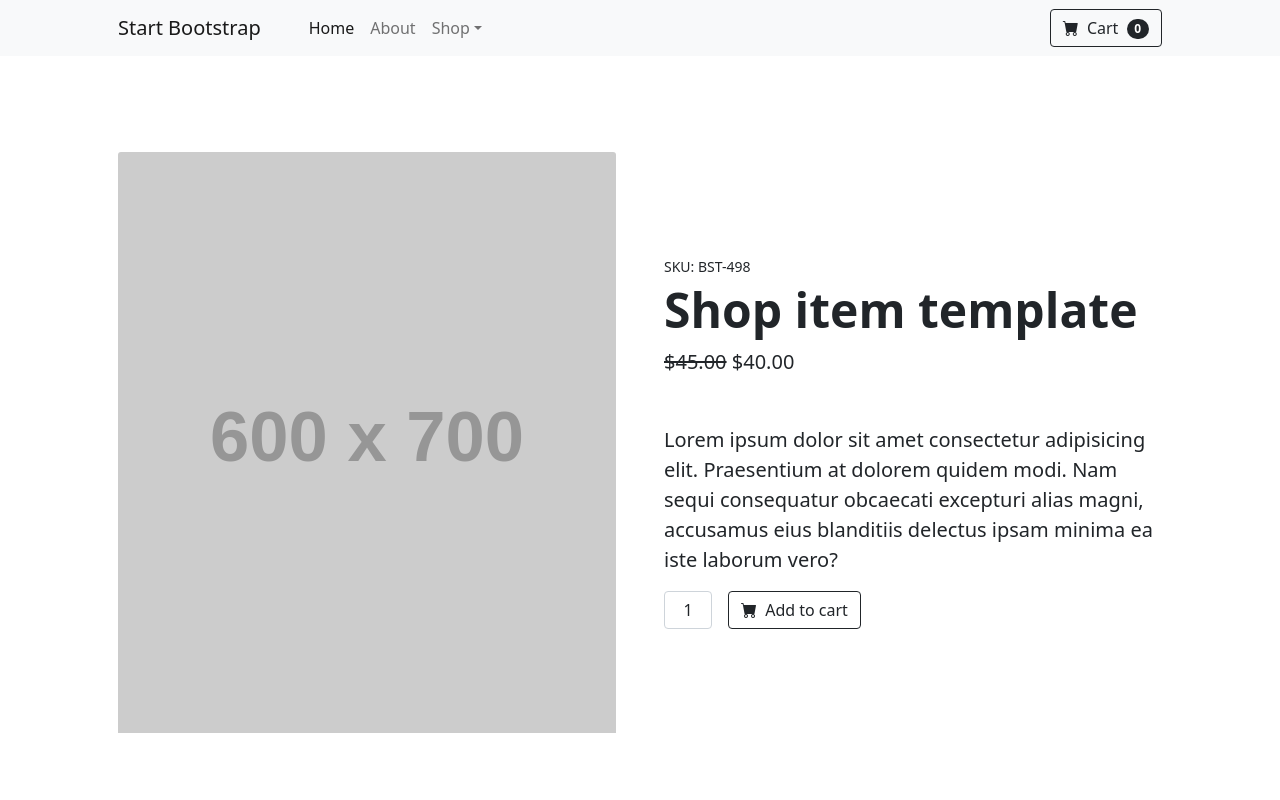
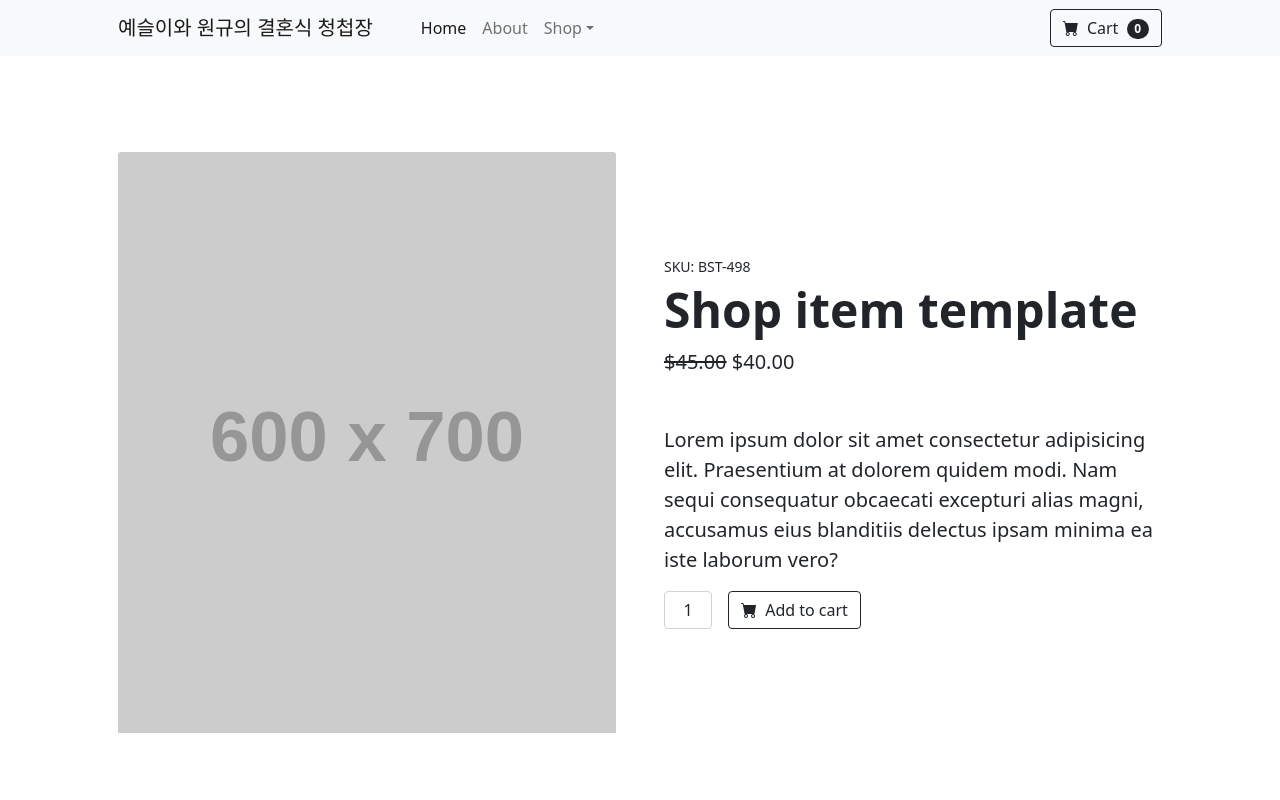
Before and after one commit to WonQuu/WonQuu.github.io, a plain HTML site: page index.html in a window 1280 px wide. Shown: the top 800 px of the page. Drawn offline with nearby package versions, Linux system fonts and the light colour scheme; placeholder pictures from the web are drawn by us.

Commit message:
Update index.html
(07.28)제목 수정 및 타이틀 수정

```diff
--- a/index.html
+++ b/index.html
@@ -5,7 +5,7 @@
         <meta name="viewport" content="width=device-width, initial-scale=1, shrink-to-fit=no" />
         <meta name="description" content="" />
         <meta name="author" content="" />
-        <title>Shop Item - Start Bootstrap Template</title>
+        <title>쟈근 술쟁이와 하계동 광대미남의 청첩장</title>
         <!-- Favicon-->
         <link rel="icon" type="image/x-icon" href="assets/favicon.ico" />
         <!-- Bootstrap icons-->
@@ -17,7 +17,7 @@
         <!-- Navigation-->
         <nav class="navbar navbar-expand-lg navbar-light bg-light">
             <div class="container px-4 px-lg-5">
-                <a class="navbar-brand" href="#!">Start Bootstrap</a>
+                <a class="navbar-brand" href="#!">예슬이와 원규의 결혼식 청첩장</a>
                 <button class="navbar-toggler" type="button" data-bs-toggle="collapse" data-bs-target="#navbarSupportedContent" aria-controls="navbarSupportedContent" aria-expanded="false" aria-label="Toggle navigation"><span class="navbar-toggler-icon"></span></button>
                 <div class="collapse navbar-collapse" id="navbarSupportedContent">
                     <ul class="navbar-nav me-auto mb-2 mb-lg-0 ms-lg-4">
```
